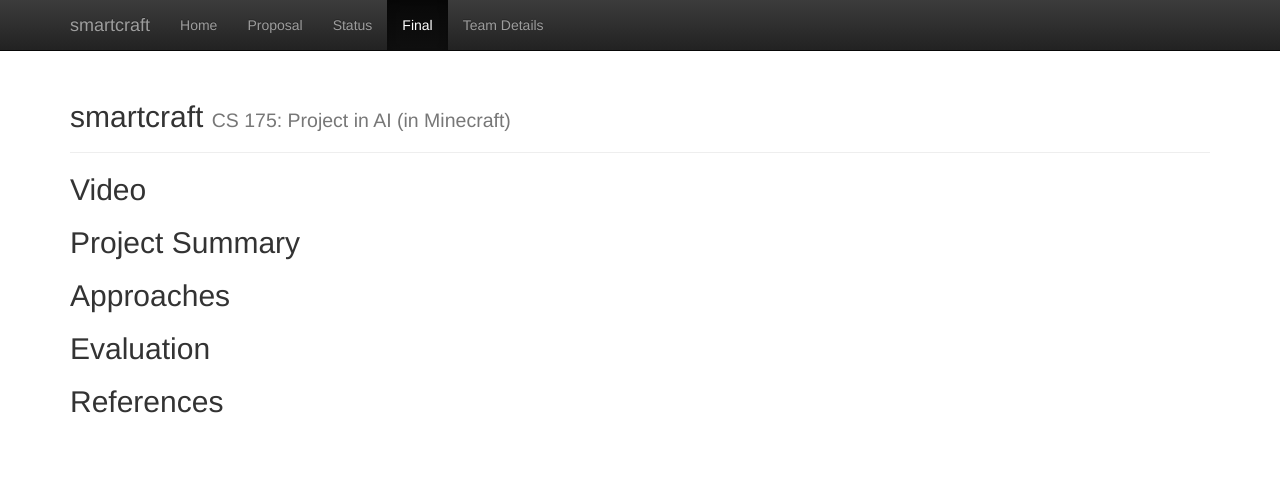
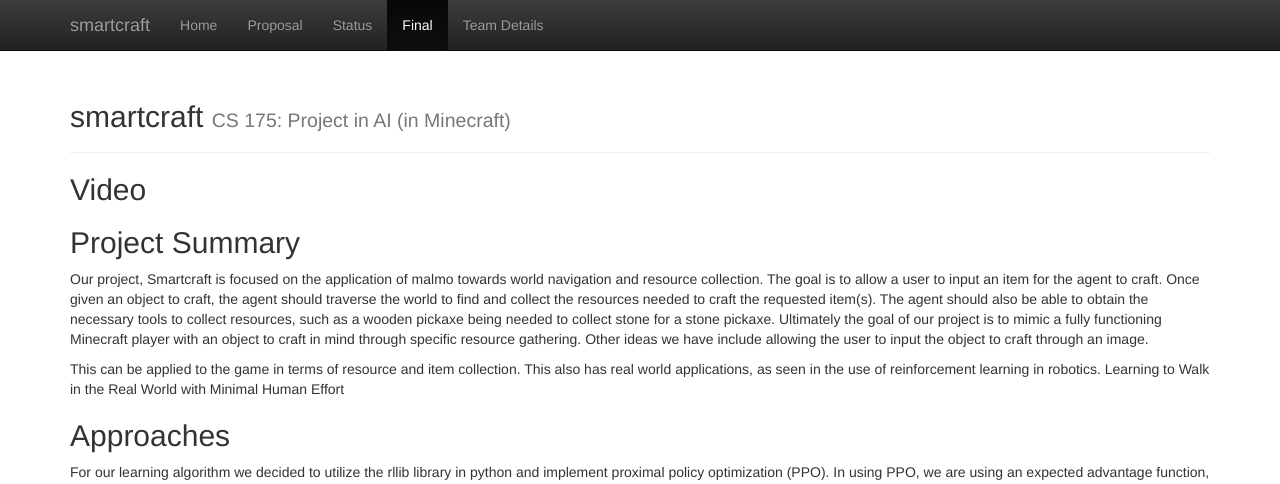
Before and after one commit to parth-parekh/CS175, a Jekyll site: the page built from docs/final.md, in a window 1280 px wide and 1400 px high. Shown: the top 484 px of the window. Built offline with Jekyll 4.4.1, drawn with Linux system fonts in a browser that asks for light colours; some of the changed text lies outside the part shown.

Commit message:
Update final.md

```diff
--- a/docs/final.md
+++ b/docs/final.md
@@ -5,8 +5,31 @@
 ## Video
 
 ## Project Summary
+Our project, Smartcraft is focused on the application of malmo towards world navigation and resource collection. The goal is to allow a user to input an item for the agent to craft. Once given an object to craft, the agent should traverse the world to find and collect the resources needed to craft the requested item(s). The agent should also be able to obtain the necessary tools to collect resources, such as a wooden pickaxe being needed to collect stone for a stone pickaxe. Ultimately the goal of our project is to mimic a fully functioning Minecraft player with an object to craft in mind through specific resource gathering. Other ideas we have include allowing the user to input the object to craft through an image.
 
+This can be applied to the game in terms of resource and item collection. This also has real world applications, as seen in the use of reinforcement learning in robotics. Learning to Walk in the Real World with Minimal Human Effort
 ## Approaches
+For our learning algorithm we decided to utilize the rllib library in python and implement proximal policy optimization (PPO). In using PPO, we are using an expected advantage function, which serves to compare previous set of actions’ rewards with a prospective action. This function looks like the following:
+
+<img width="554" alt="Screen Shot 2021-11-18 at 11 10 23 PM" src="https://user-images.githubusercontent.com/47614025/142580320-fcd6e141-6626-4514-8d34-ed4dc558d40e.png"> [Source](https://arxiv.org/pdf/1707.06347.pdf)
+
+The numerator in this equation refers to the reward received from the current set of actions, while the denominator relates to the previous sets of actions’ and their rewards. In essence, we are looking to maximize the ratio of the rewards from a prospective set of actions to prior sets of actions. Intuitively, this makes sense, as we want to pick actions that increase rewards in the most efficient and positive way.
+
+To improve accuracy, we can also provide a threshold on this ratio, so as to not let one group of actions drastically affect the rewards and future actions. This is why we take the actual ratio if it lies between 1 plus or minus this threshold, 1 minus the threshold if the ratio is below it, and 1 plus the threshold if the actual ratio is above it.
+
+In terms of how we are training our agent, we start off exploring a world with many trees around it. We want to train the agent to destroy these ‘log’ blocks to collect wood to be able to craft other objects like sticks, planks, and a wooden pickaxe. Our rewards system is as follows:
+
+
+| Reward | Item collected |
+| -------- | ------------- |
+| +2 | log |
+| +1 | planks |
+| +2 | sticks |
+| +3 | wooden pickaxe |
+
+We end each mission for this training once a wooden pickaxe has been crafted.
+
+We also want to make sure the agent is collecting all of these resources as fast and efficiently as possible, so we added a negative reward with delta -0.0002 per tick that linearly reduces the reward directly with the time.
 
 ## Evaluation
 
```
